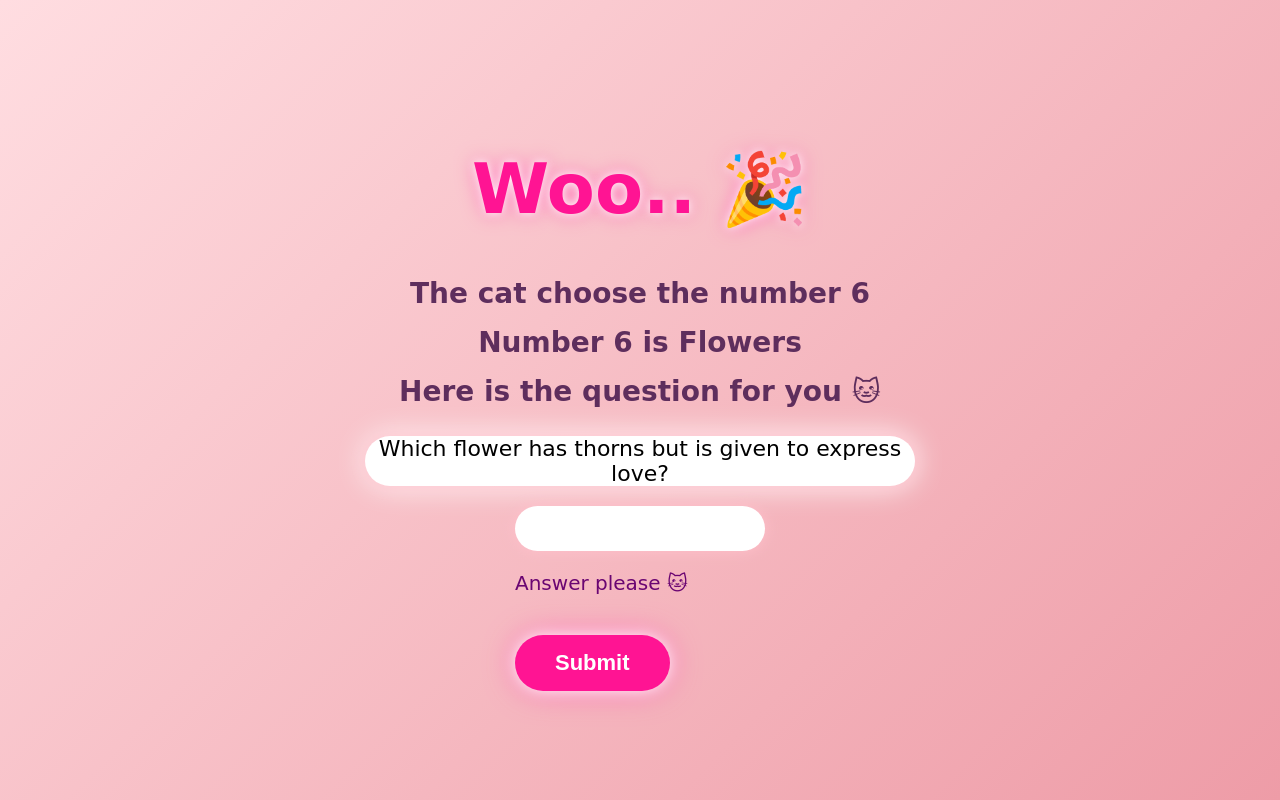
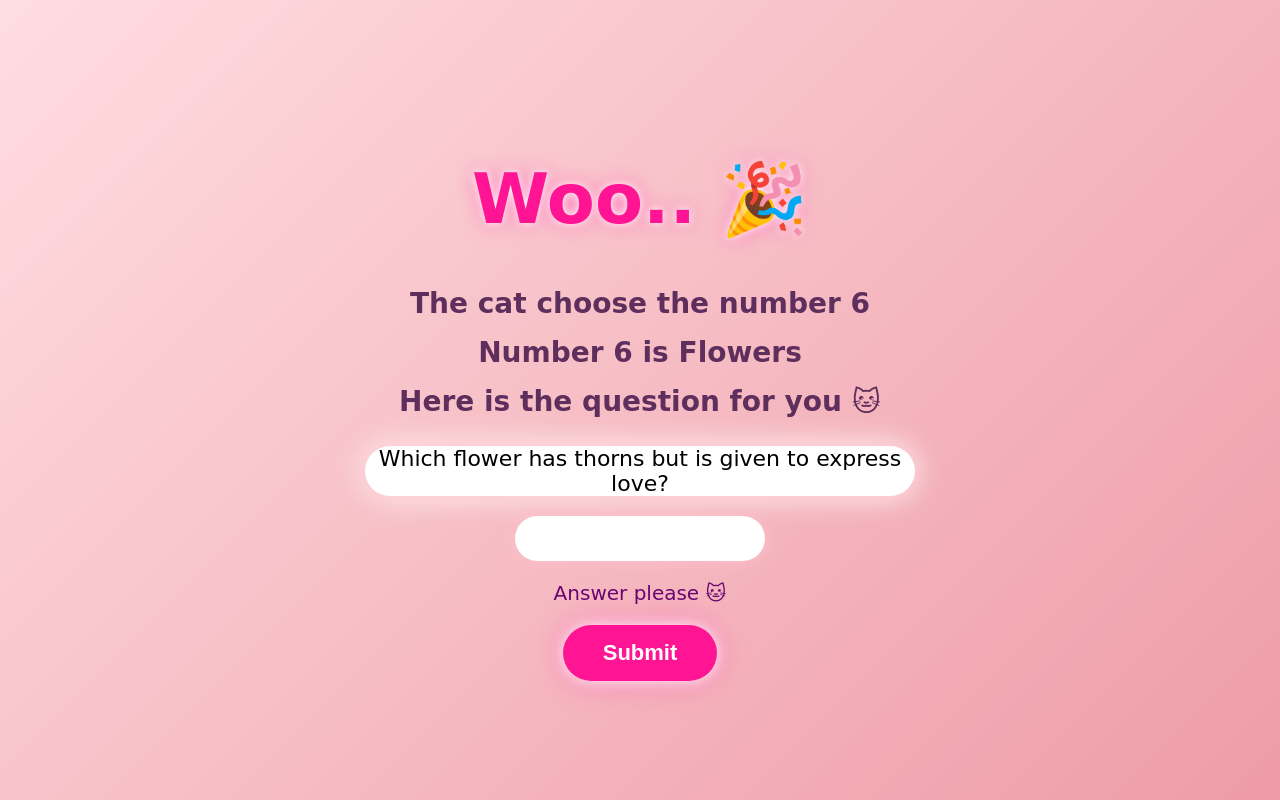
Before and after one commit to Sophy-T-V/Meow-Meow-quiz-game, a Flask app: page /page3.html in a window 1280 px wide. Run offline with Flask 3, Linux system fonts and the light colour scheme.

Commit message:
Center align text and adjust button display

```diff
--- a/templates/page3.html
+++ b/templates/page3.html
@@ -82,7 +82,7 @@
         p{
 
             color:#6a0572;
-
+            text-align:center;
             font-size:20px;
         }
 
@@ -111,8 +111,8 @@
             0 0 30px hotpink;
 
             transition:0.3s;
-
-        }
+         display: block;
+    margin: 0 auto;        }
 
         #btn:hover{
 
```
